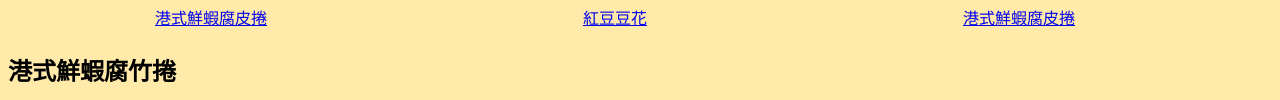
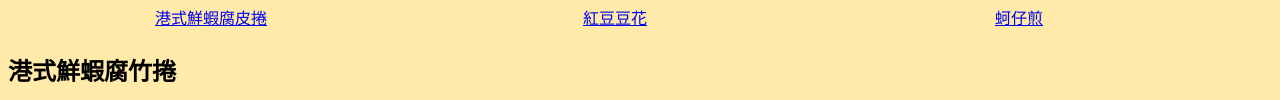
Before and after one commit to Yujung0627/12-15, a plain HTML site: page index.html in a window 1280 px wide. Shown: the part 450-550 px from the top of the page. Drawn offline with Linux system fonts and the light colour scheme.

Commit message:
Add files via upload

```diff
--- a/index.html
+++ b/index.html
@@ -22,8 +22,8 @@
 
 <td align=center><a href="index.html">港式鮮蝦腐皮捲</a></td>
 <td align=center><a href="2nd.html">紅豆豆花</a></td>
-<td align=center><a href="3rd.html">港式鮮蝦腐皮捲</a></td>
-<td align=center><a href="4th.html">港式鮮蝦腐皮捲</a></td>
+<td align=center><a href="3rd.html">蚵仔煎</a></td>
+<td align=center><a href="4th.html">檸檬愛玉</a></td>
 </tr>
 </table>
 
```
